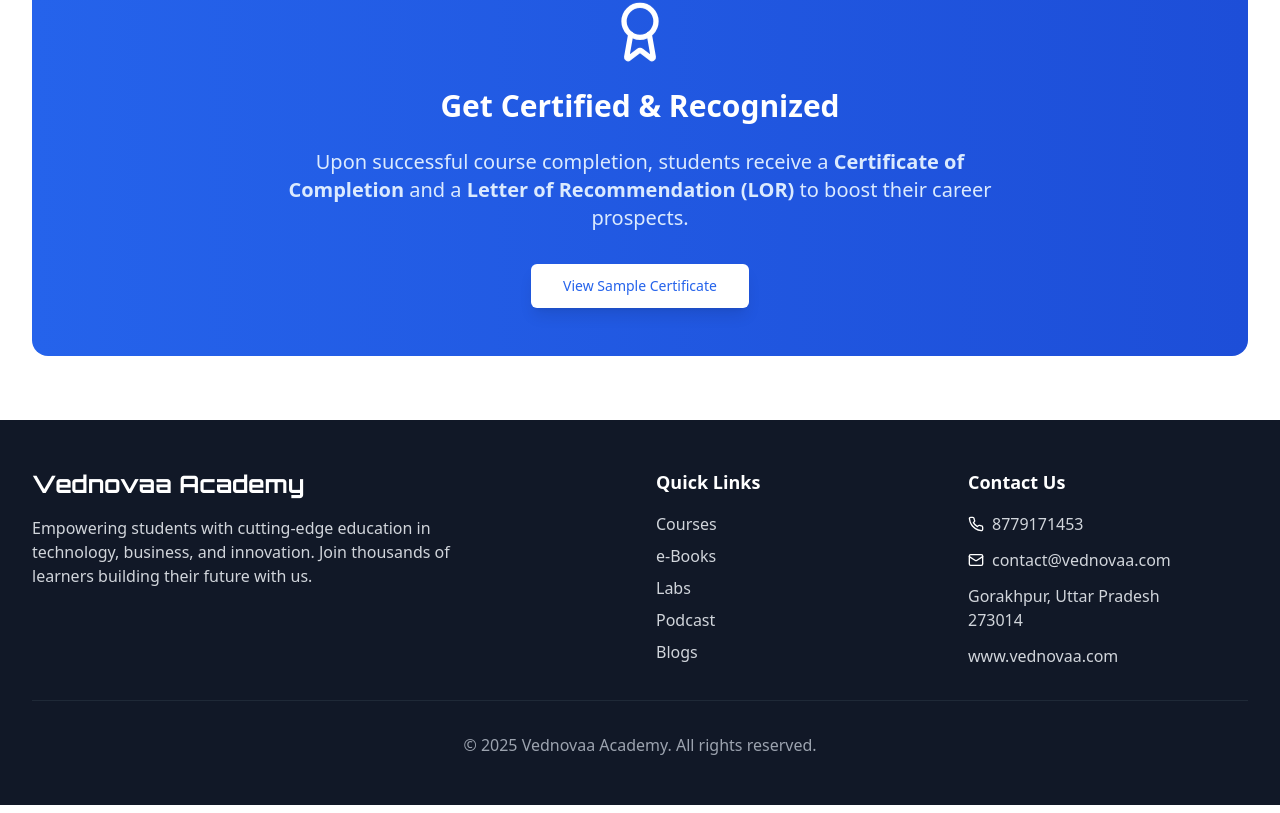
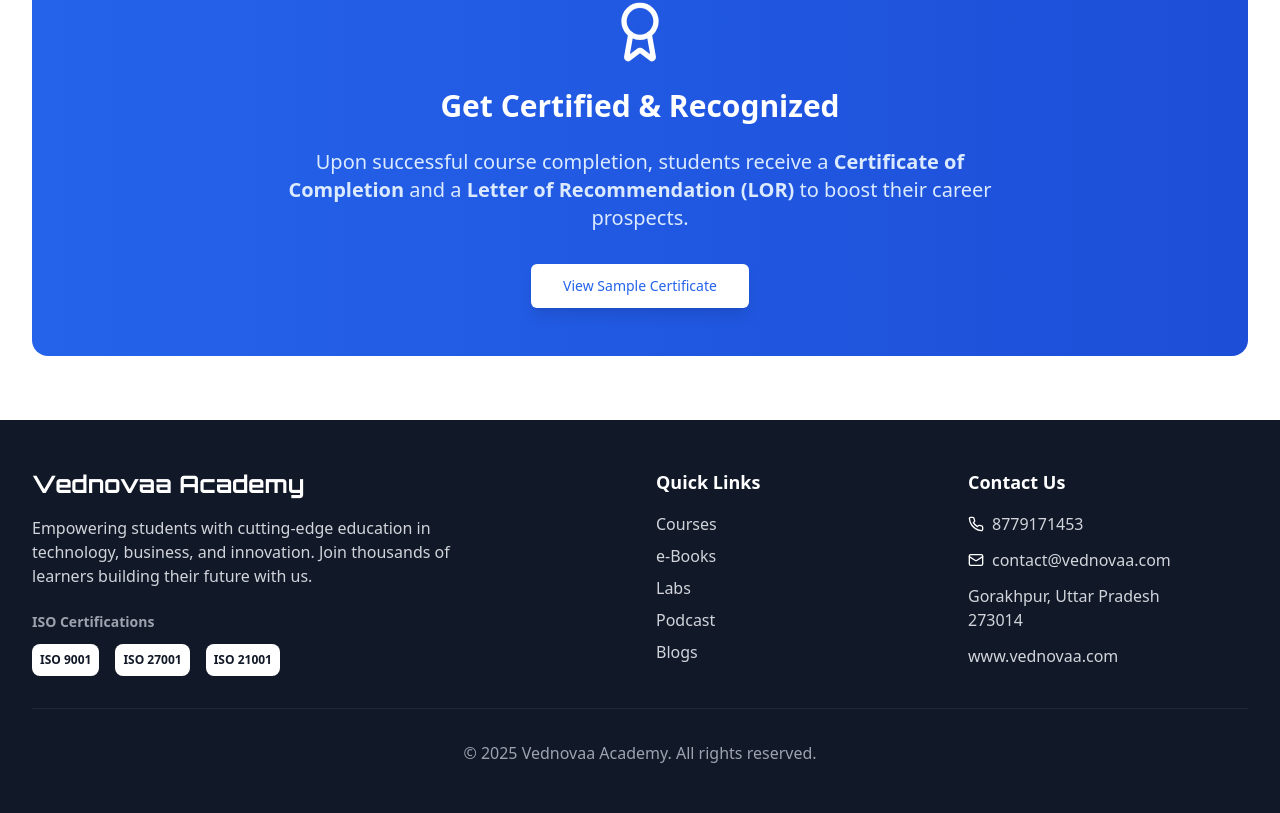
Before and after one commit to Cyber-sploit/vednovaa-academy-nexus, a React (Vite) app: page / in a window 1280 px wide. Shown: the part 2522-3335 px from the top of the page. Built offline with nearby package versions, Linux system fonts and the light colour scheme.

Commit message:
Add ISO logos to footer
Add ISO 9001, 27001, and 21001 logos to the footer.

```diff
--- a/src/components/Footer.tsx
+++ b/src/components/Footer.tsx
@@ -16,6 +16,22 @@ const Footer = () => {
               Empowering students with cutting-edge education in technology, business, and innovation.
               Join thousands of learners building their future with us.
             </p>
+
+            {/* ISO Certifications */}
+            <div className="mt-6">
+              <h4 className="text-sm font-semibold text-gray-400 mb-3">ISO Certifications</h4>
+              <div className="flex space-x-4">
+                <div className="bg-white rounded-lg p-2 flex items-center justify-center">
+                  <span className="text-gray-900 text-xs font-bold">ISO 9001</span>
+                </div>
+                <div className="bg-white rounded-lg p-2 flex items-center justify-center">
+                  <span className="text-gray-900 text-xs font-bold">ISO 27001</span>
+                </div>
+                <div className="bg-white rounded-lg p-2 flex items-center justify-center">
+                  <span className="text-gray-900 text-xs font-bold">ISO 21001</span>
+                </div>
+              </div>
+            </div>
           </div>
 
           {/* Quick Links */}
```
